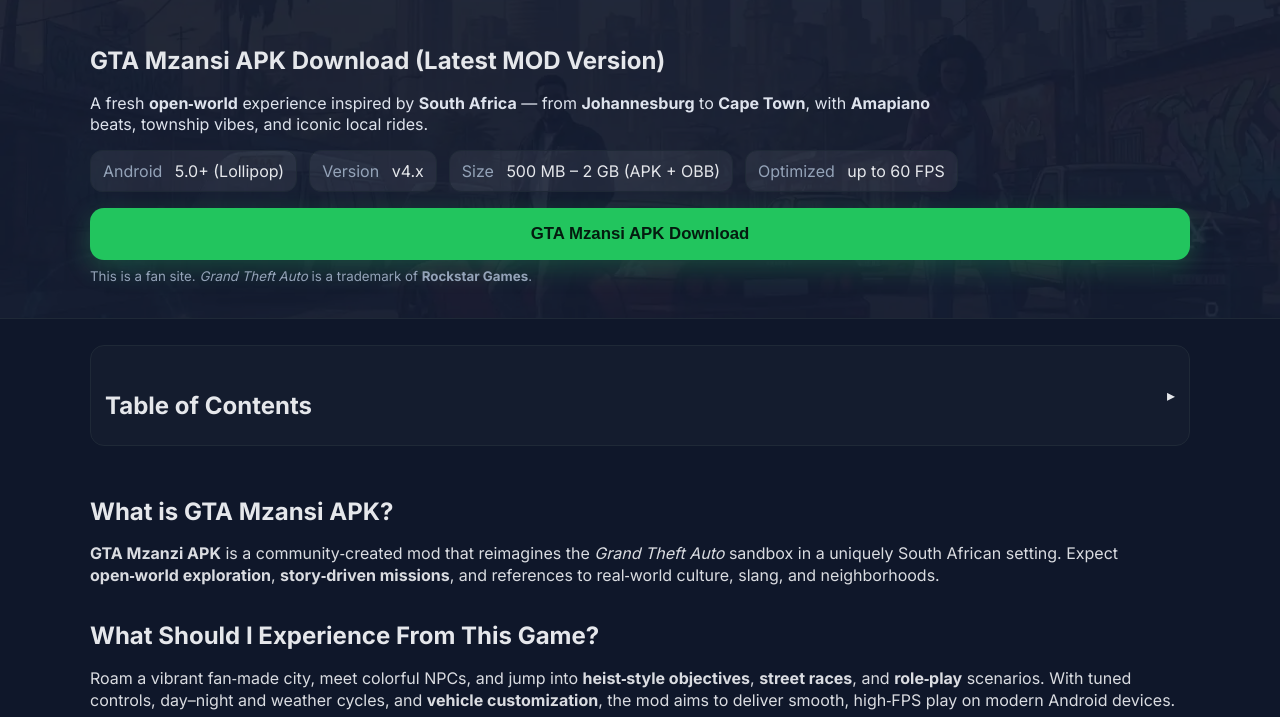
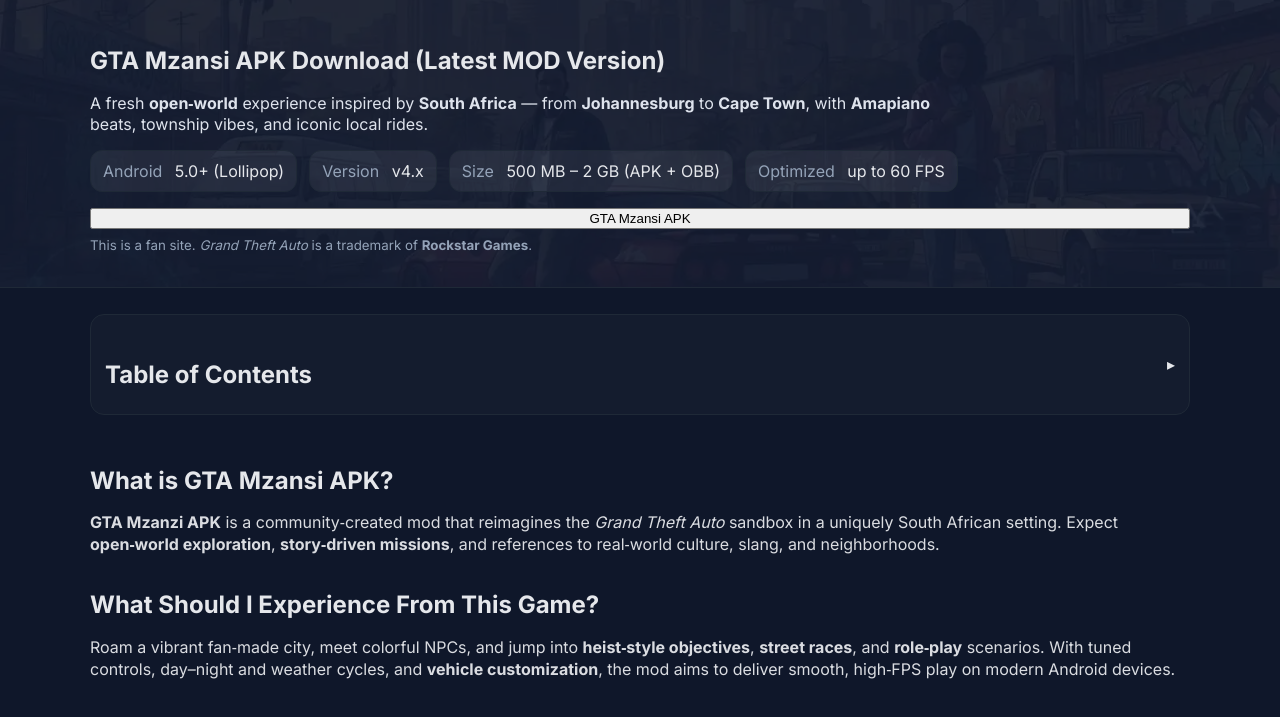
Before and after one commit to seoperk/gtamzansiapk, a plain HTML site: page index.html in a window 1280 px wide. Shown: the part 70-787 px from the top of the page. Drawn offline with Linux system fonts and the light colour scheme.

Commit message:
index.html

```diff
--- a/index.html
+++ b/index.html
@@ -40,7 +40,7 @@
         <li><span>Optimized</span> up to 60 FPS</li>
       </ul>
       <div class="cta-wrap">
-        <button id="big-download" class="btn-download" aria-label="Download GTA Mzansi APK">GTA Mzansi APK Download</button>
+        <button aria-label="GTA Mzansi APK">GTA Mzansi APK</button>
         <small class="legal">This is a fan site. <em>Grand Theft Auto</em> is a trademark of <strong>Rockstar Games</strong>. </small>
       </div>
     </div>
```
